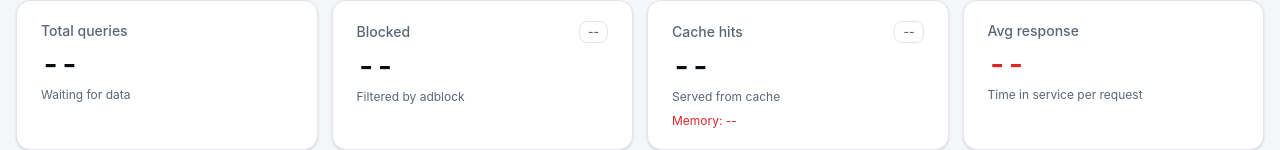
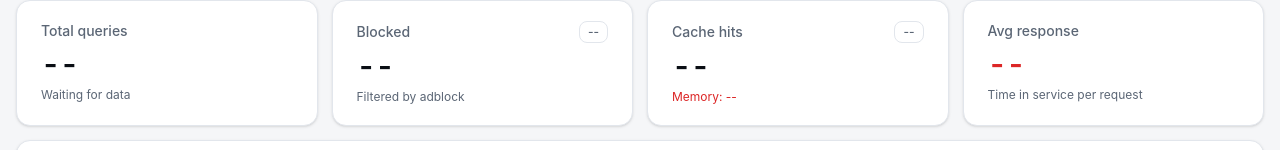
Before and after one commit to kagamir/dnsbuffer, a website: page src/dashboard/assets/index.html in a window 1280 px wide. Shown: the part 116-266 px from the top of the page. Drawn offline with Linux system fonts and the light colour scheme; no server answers.

Commit message:
feat(dashboard): drop the static "Served from cache" line from the Cache hits card

```diff
--- a/src/dashboard/assets/index.html
+++ b/src/dashboard/assets/index.html
@@ -55,7 +55,6 @@
       <div id="cache" class="stat-card">
         <div class="stat-head"><span class="stat-label">Cache hits</span><span id="stat-cache-badge" class="badge badge-outline">--</span></div>
         <strong id="stat-cache-value" class="stat-value">--</strong>
-        <span id="stat-cache-desc" class="stat-desc">Served from cache</span>
         <span id="stat-cache-memory" class="stat-desc" title="Approximate cache memory in use / configured budget">Memory: --</span>
       </div>
       <div id="response" class="stat-card">
```
